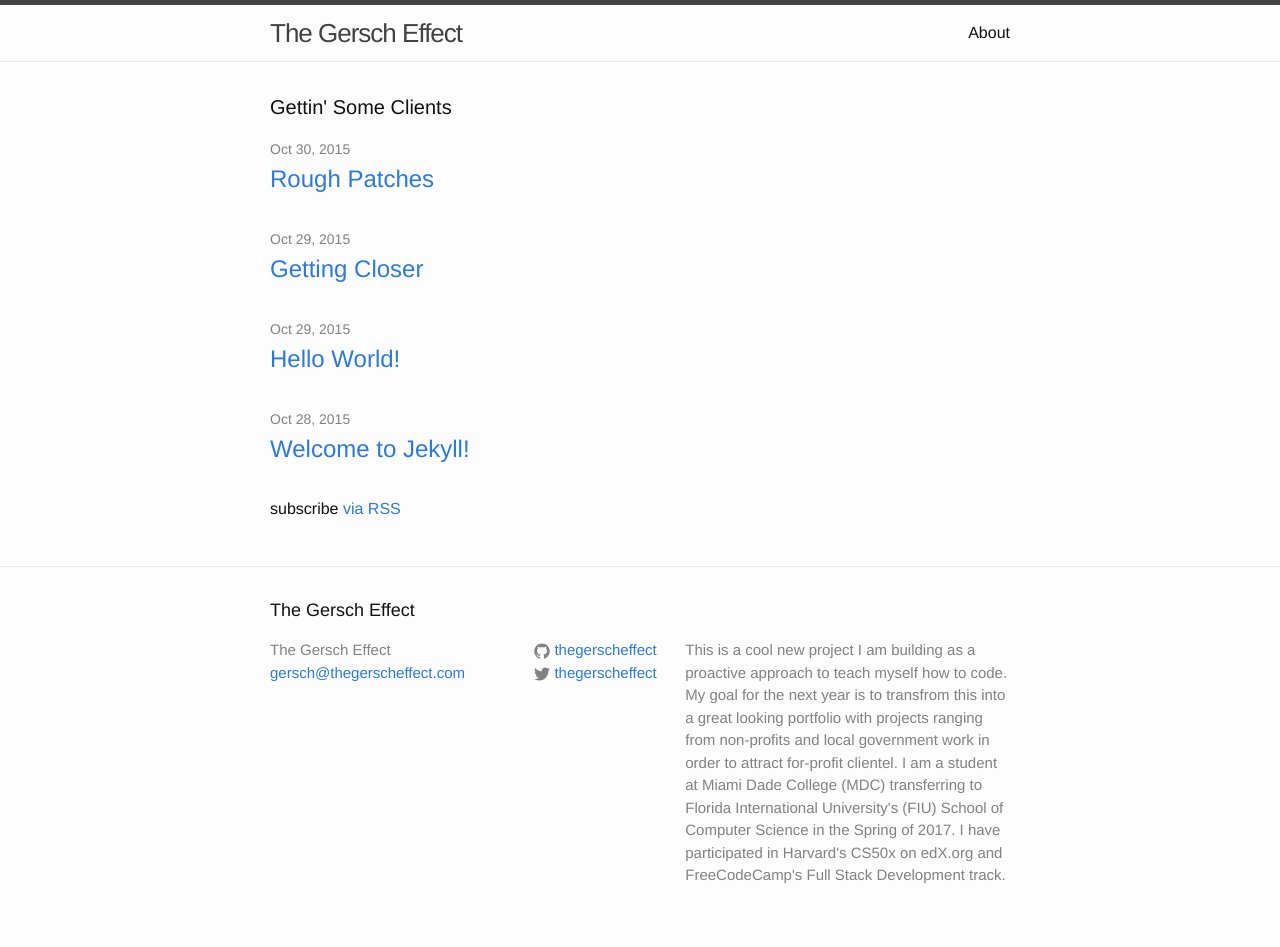
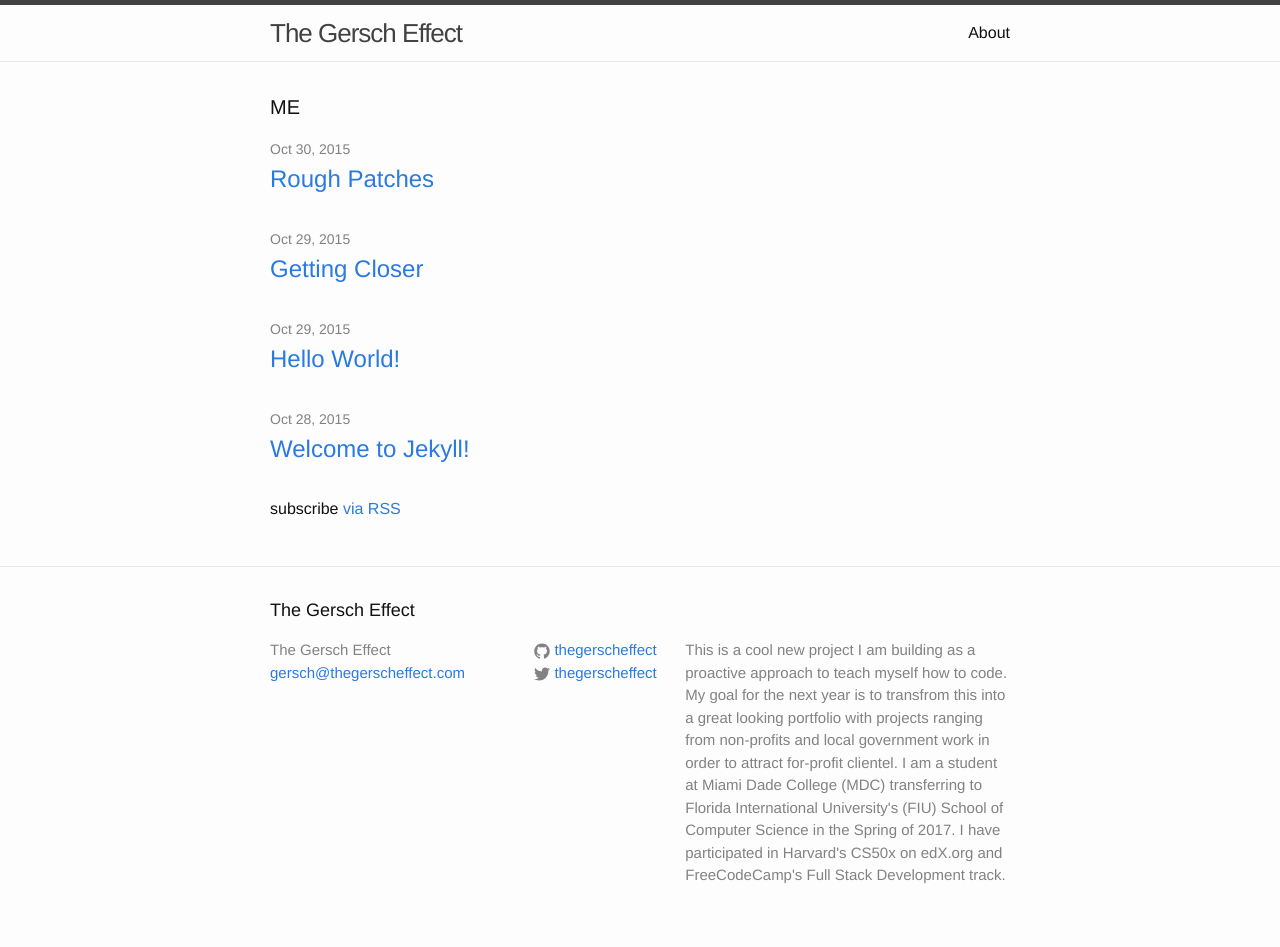
Before and after one commit to thegerscheffect/thegerscheffect.github.io, a Jekyll site: the page built from index.html, in a window 1280 px wide. Built offline with Jekyll 4.4.1, drawn with Linux system fonts in a browser that asks for light colours.

Commit message:
title is really short now

```diff
--- a/index.html
+++ b/index.html
@@ -4,7 +4,7 @@
 
 <div class="home">
 
-  <h1 class="page-heading">Gettin' Some Clients</h1>
+  <h1 class="page-heading">ME</h1>
 
   <ul class="post-list">
     {% for post in site.posts %}
```
